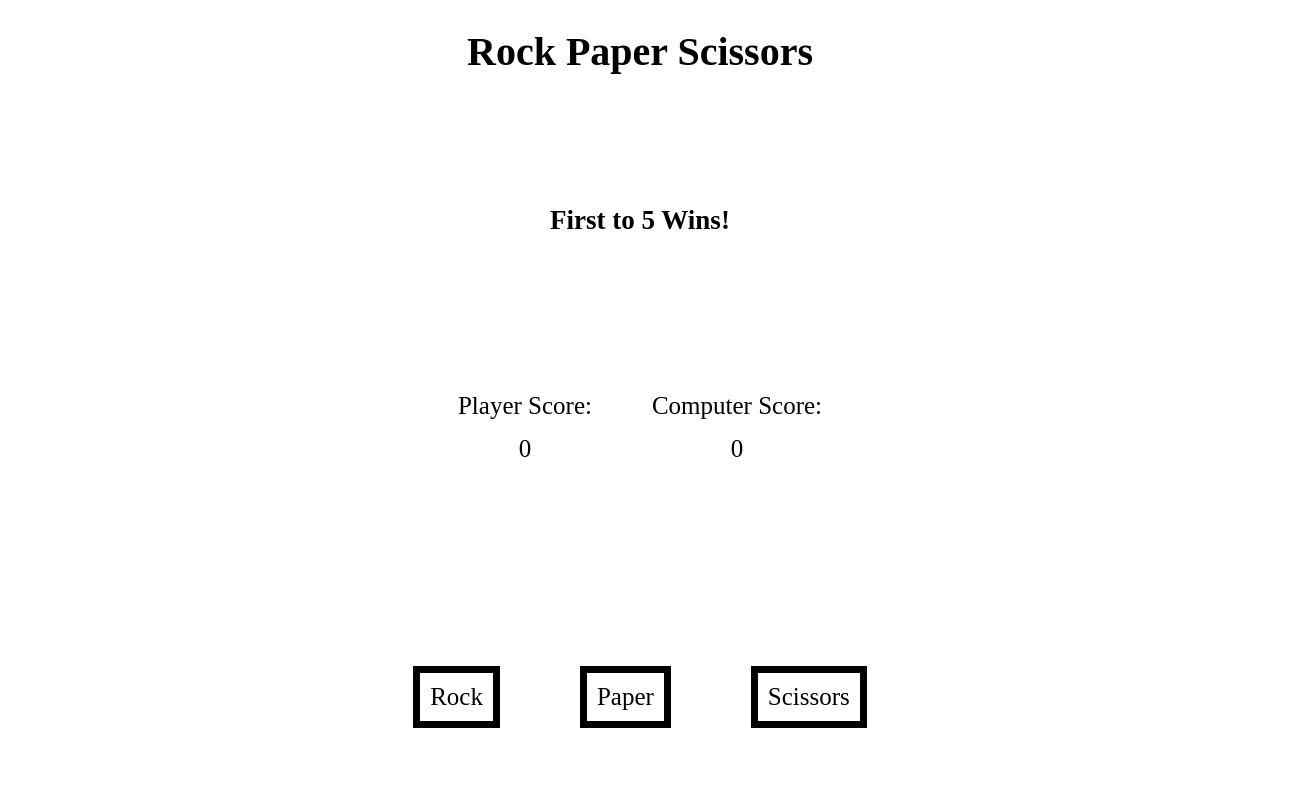
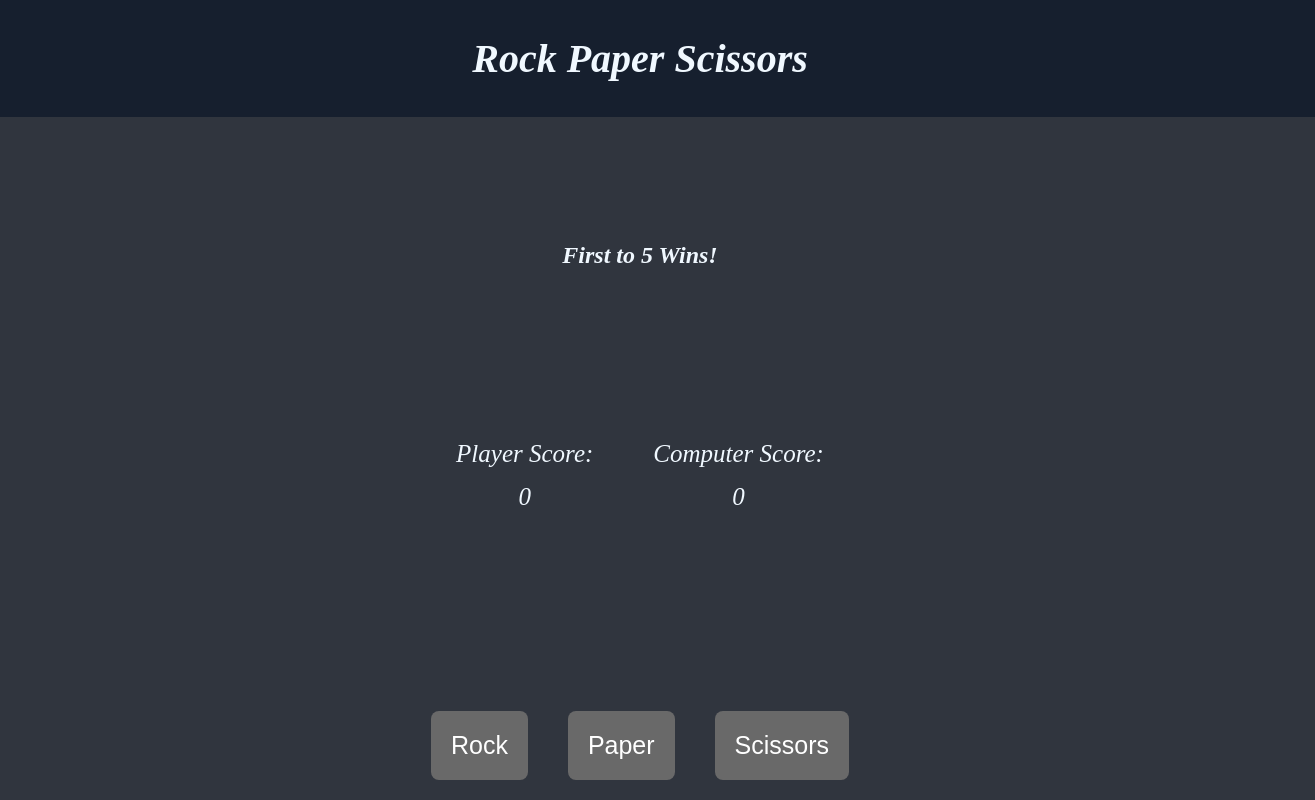
Before and after one commit to Ypakce/rock-paper-scissors, a plain HTML site: page index.html in a window 1280 px wide. Shown: the whole page, 1315 px wide, since content can reach past the window. Drawn offline with Linux system fonts and the light colour scheme.

Commit message:
add style and button hover

```diff
--- a/index.html
+++ b/index.html
@@ -6,7 +6,7 @@
         <script src="script.js" defer></script>
     </head>
     <body>
-        <h1>Rock Paper Scissors</h1>
+        <div class="header">Rock Paper Scissors</div>
         <h2>First to 5 Wins!</h2>
         <div class="results-block">
             <div class="score-block">
@@ -22,9 +22,9 @@
             <div class="result-text"></div>
         </div>
         <div class="button-block">
-            <div class="rock-button">Rock</div>
-            <div class="paper-button">Paper</div>
-            <div class="scissors-button">Scissors</div>
+            <button class="rock-button">Rock</button>
+            <button class="paper-button">Paper</button>
+            <button class="scissors-button">Scissors</button>
         </div>
     </body>
 </html>
--- a/script.js
+++ b/script.js
@@ -76,7 +76,7 @@ function playGame(){
         comp_res.textContent = 0;
     }
     else if(playerCount == 5){
-        res_text.textContent = "You Lost the game:/";
+        res_text.textContent = "You Lost the game:/ Try Again";
         computerCount = 0;
         playerCount = 0;
         player_res.textContent = 0;
--- a/style.css
+++ b/style.css
@@ -1,33 +1,48 @@
 body {
-    min-height: 95vh;
+    margin: 0;
+    padding: 0;
+    height: 100vh;
     display: flex;
-    flex: auto;
     flex-direction: column;
     justify-content: space-between;
     align-items: center;
-    font-size: large;
-}
-.main-block div{
-    min-height: 10px;
-    min-width: 10px;
+    background-color: #30353E;
+    color: aliceblue;
+    font-style: italic;
 }
 
-h1 {
-    margin: 20px;
+.header{
+    display: flex;
+    justify-content: center;
+    align-items: center;
+    padding: 35px;
+    width: 100%;
+    background-color: #161F2E;
     font-weight: bold;
     font-size: 40px;
 }
 
 .button-block {
     display: flex;
-    justify-content: space-between;
+    justify-content: center;
 }
 
-.button-block div{
-    margin: 40px;
-    border: 7px solid black;
-    padding: 10px;
+button{
+    border: none;
+    color: white;
+    background-color:dimgrey;
+    padding: 20px;
+    margin: 20px;
+    text-align: center;
+    text-decoration: none;
+    display: inline-block;
     font-size: 25px;
+    transition-duration: 0.2s;
+    cursor: pointer;
+    border-radius: 8px;
+}
+button:hover{
+    transform: scale(1.1);
 }
 
 .results-block{
```
